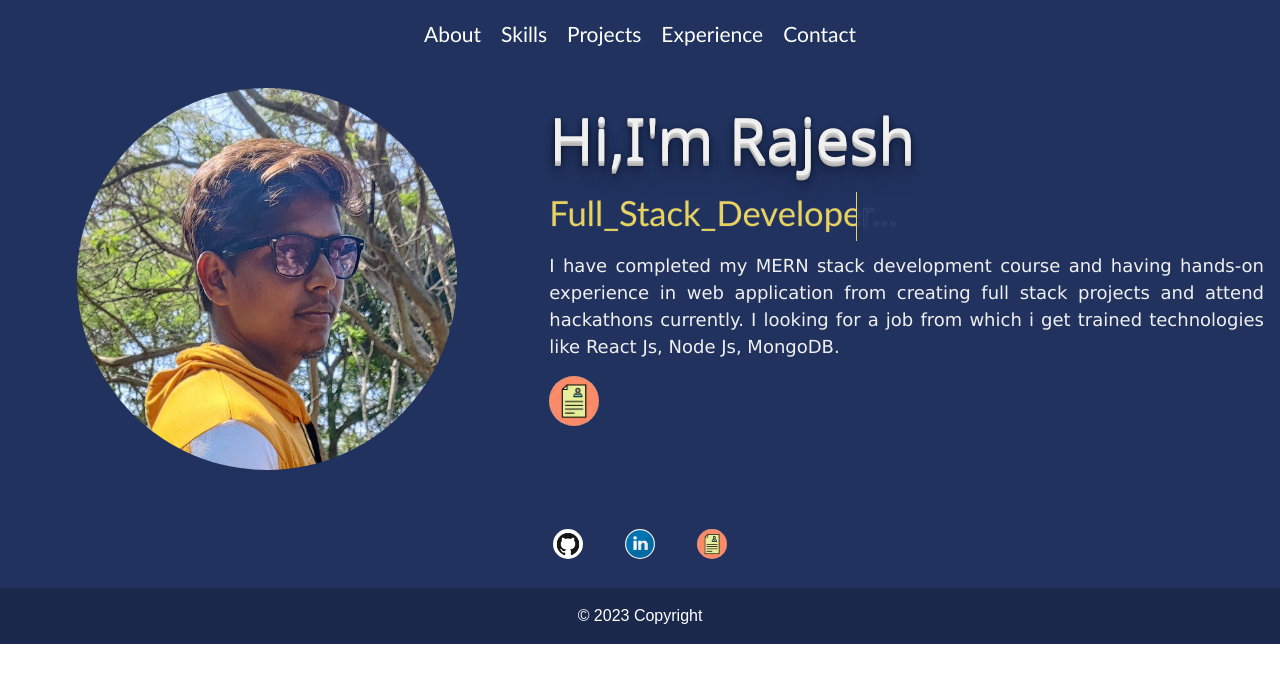
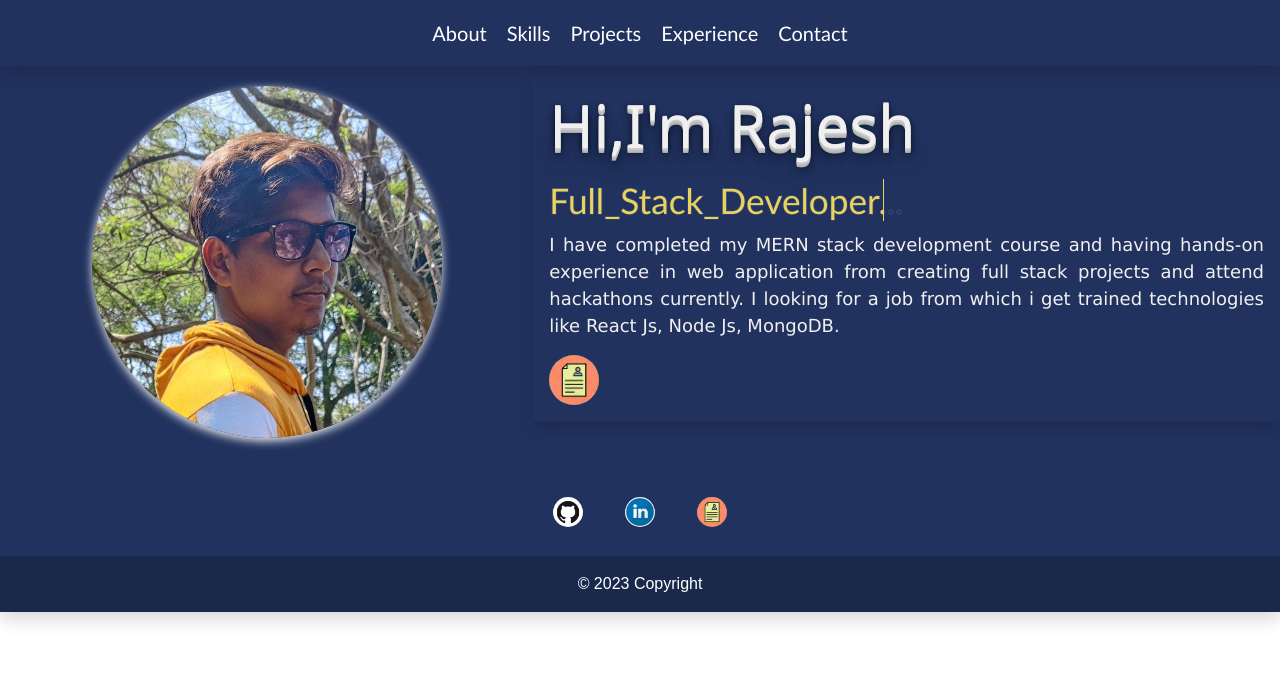
Before and after one commit to Rajeshs1708/My_Portfolio, a React (Create React App) app: page / in a window 1280 px wide. Shown: the top 682 px of the page. Built offline with nearby package versions, Linux system fonts and the light colour scheme.

Commit message:
first commit

```diff
--- a/src/Components/Footer.js
+++ b/src/Components/Footer.js
@@ -3,7 +3,7 @@ import '../Styles/Footer.css'
 
 function Footer () {
   return (
-    <footer className='text-center'>
+    <footer className='shadow text-center'>
       <div className='pt-4'>
         <section className='mb-3'>
           <a
--- a/src/Components/Navbar.js
+++ b/src/Components/Navbar.js
@@ -1,21 +1,39 @@
-import { Link } from 'react-router-dom';
-import '../Styles/navbar.css';
+import { Link } from 'react-router-dom'
+import '../Styles/navbar.css'
 
-function Navbar() {
+function Navbar () {
   return (
     <>
-            <nav className="navbar navbar-expand-lg">
-                <div className="container-fluid">
-                    <button className="navbar-toggler" type="button" data-bs-toggle="collapse" data-bs-target="#navbarNavAltMarkup" aria-controls="navbarNavAltMarkup" aria-expanded="false" aria-label="Toggle navigation">
-                        <span className="navbar-toggler-icon"></span>
+      <nav className='shadow navbar navbar-expand-lg'>
+        <div className='container-fluid'>
+          <button
+            className='navbar-toggler'
+            type='button'
+            data-bs-toggle='collapse'
+            data-bs-target='#navbarNavAltMarkup'
+            aria-controls='navbarNavAltMarkup'
+            aria-expanded='false'
+            aria-label='Toggle navigation'
+          >
+            <span className='navbar-toggler-icon'></span>
           </button>
-                    <div className="collapse navbar-collapse" id="navbarNavAltMarkup">
-                        <div className="navbar-nav text-center">
-                            <Link className="nav-link" to="/" >About</Link>
-                            <Link className="nav-link" to="/skills" >Skills</Link>
-                            <Link className="nav-link" to="/projects">Projects</Link>
-                            <Link className="nav-link" to="/experience">Experience</Link>
-                            <Link className="nav-link" to="/contact">Contact</Link>
+          <div className='collapse navbar-collapse' id='navbarNavAltMarkup'>
+            <div className='navbar-nav text-center'>
+              <Link className='nav-link' to='/'>
+                About
+              </Link>
+              <Link className='nav-link' to='/skills'>
+                Skills
+              </Link>
+              <Link className='nav-link' to='/projects'>
+                Projects
+              </Link>
+              <Link className='nav-link' to='/experience'>
+                Experience
+              </Link>
+              <Link className='nav-link' to='/contact'>
+                Contact
+              </Link>
             </div>
           </div>
         </div>
--- a/src/Pages/Contact.js
+++ b/src/Pages/Contact.js
@@ -52,9 +52,9 @@ function Contact () {
         Do you have any questions? Please do not hesitate to contact us
         directly.
       </p>
-      <div className='row justify-content-center'>
+      <div className='row justify-content-around'>
         {/* Input part */}
-        <div className='col-md-5 p-4'>
+        <div className='shadow col-md-5 p-4'>
           <form onSubmit={handleSubmit} id='contact-form' name='contact-form'>
             <div className='row mb-2'>
               <div className='col-md-12'>
@@ -136,7 +136,7 @@ function Contact () {
         </div>
 
         {/* Address part */}
-        <div className='col-md-5 p-4'>
+        <div className='shadow col-md-5 p-4'>
           <div className='row'>
             <div className='col-12 pt-3 mb-4'>
               <div>
@@ -169,7 +169,7 @@ function Contact () {
               <iframe
                 src='https://www.google.com/maps/embed?pb=!1m18!1m12!1m3!1d31087.846357532337!2d80.1692240055797!3d13.100403158364452!2m3!1f0!2f0!3f0!3m2!1i1024!2i768!4f13.1!3m3!1m2!1s0x3a5263f71ccaa7c7%3A0x4eaca488332e5dbe!2sPadi%2C%20Chennai%2C%20Tamil%20Nadu!5e0!3m2!1sen!2sin!4v1680244346269!5m2!1sen!2sin'
                 style={{ border: '0', width: '100%', height: '200px' }}
-                allowfullscreen=''
+                allowFullScreen=''
                 loading='lazy'
                 title='Map'
                 referrerpolicy='no-referrer-when-downgrade'
--- a/src/Pages/Home.js
+++ b/src/Pages/Home.js
@@ -7,9 +7,13 @@ function Home () {
       <div className='container-fluid'>
         <div className='about row'>
           <div className='aboutLeft col-md-5'>
-            <img className='img-fluid' src='/Images/Rajesh.jpg' alt='Rajesh' />
+            <img
+              className='img-fluid mx-auto d-block'
+              src='/Images/Rajesh.jpg'
+              alt='Rajesh'
+            />
           </div>
-          <div className='aboutRight col-md-7 p-3'>
+          <div className='shadow text-wrap aboutRight col-md-7 p-3'>
             <h2>Hi,I'm Rajesh</h2>
             <h3 data-text='Full_Stack_Developer...'>Full_Stack_Developer...</h3>
             <div className='prompt'>
--- a/src/Styles/Home.css
+++ b/src/Styles/Home.css
@@ -16,8 +16,9 @@
   padding: 20px 0px;
 }
 .aboutLeft img {
-  width: 380px;
+  width: 350px;
   border-radius: 50%;
+  box-shadow: 0 3px 10px rgb(240, 240, 240);
   object-fit: cover;
 }
 .aboutRight {
@@ -65,20 +66,21 @@
     0 20px 20px rgba(0, 0, 0, 0.15);
 }
 .aboutRight h3 {
+  width: 335px;
   font-family: "Gill Sans", "Gill Sans MT", Calibri, "Trebuchet MS", sans-serif;
-  padding: 10px 0px;
-  font-size: 2.7vw;
+  margin: 10px 0px;
+  font-size: 2.2rem;
   position: relative;
   color: #21325e;
-  -webkit-text-stroke: 0.1vw #2e4274;
+  -webkit-text-stroke: 0.1rem #2e4274;
 }
 .aboutRight h3::before {
   content: attr(data-text);
   position: absolute;
-  top: 10px;
+  top: 0px;
   left: 0px;
   width: 0;
-  height: 80%;
+  height: 100%;
   color: #e9d35b;
   -webkit-text-stroke: 0vw #2e4274;
   border-right: 1px solid #e9d35b;
@@ -93,7 +95,7 @@
   }
   70%,
   90% {
-    width: 43%;
+    width: 100%;
   }
 }
 .aboutRight p {
--- a/src/Styles/Projects.css
+++ b/src/Styles/Projects.css
@@ -12,6 +12,7 @@
   font-size: 50px;
   color: #3e497a;
   padding-top: 1rem;
+  width: 100%;
 }
 .credentials {
   width: 100%;
--- a/src/Styles/Skills.css
+++ b/src/Styles/Skills.css
@@ -45,7 +45,7 @@
   justify-content: center;
   align-items: center;
   padding-top: 20px;
-  box-shadow: 0 3px 10px rgb(0 0 0 / 0.2);
+  /* box-shadow: 0 3px 10px rgb(0 0 0 / 0.2); */
 }
 .backEnd h2 {
   text-shadow: 2px 2px 2px rgba(0, 0, 0, 0.4);
--- a/src/Styles/navbar.css
+++ b/src/Styles/navbar.css
@@ -21,5 +21,5 @@
 }
 #navbarNavAltMarkup a {
   padding: 10px;
-  font-size: 21px;
+  font-size: 20px;
 }
```
Also changed, not shown: src/Pages/Projects.js (+13 -2 lines). Lines whose indentation alone changed are shown as unchanged.
